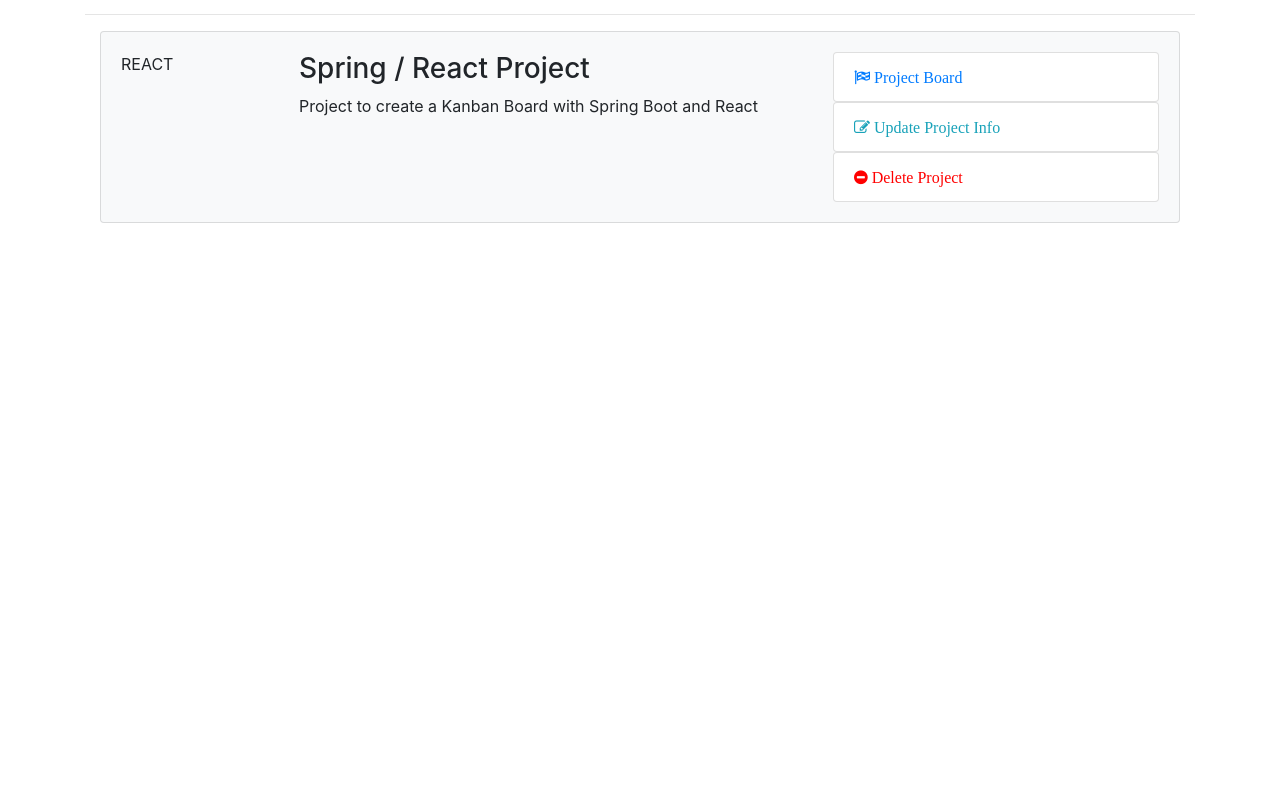
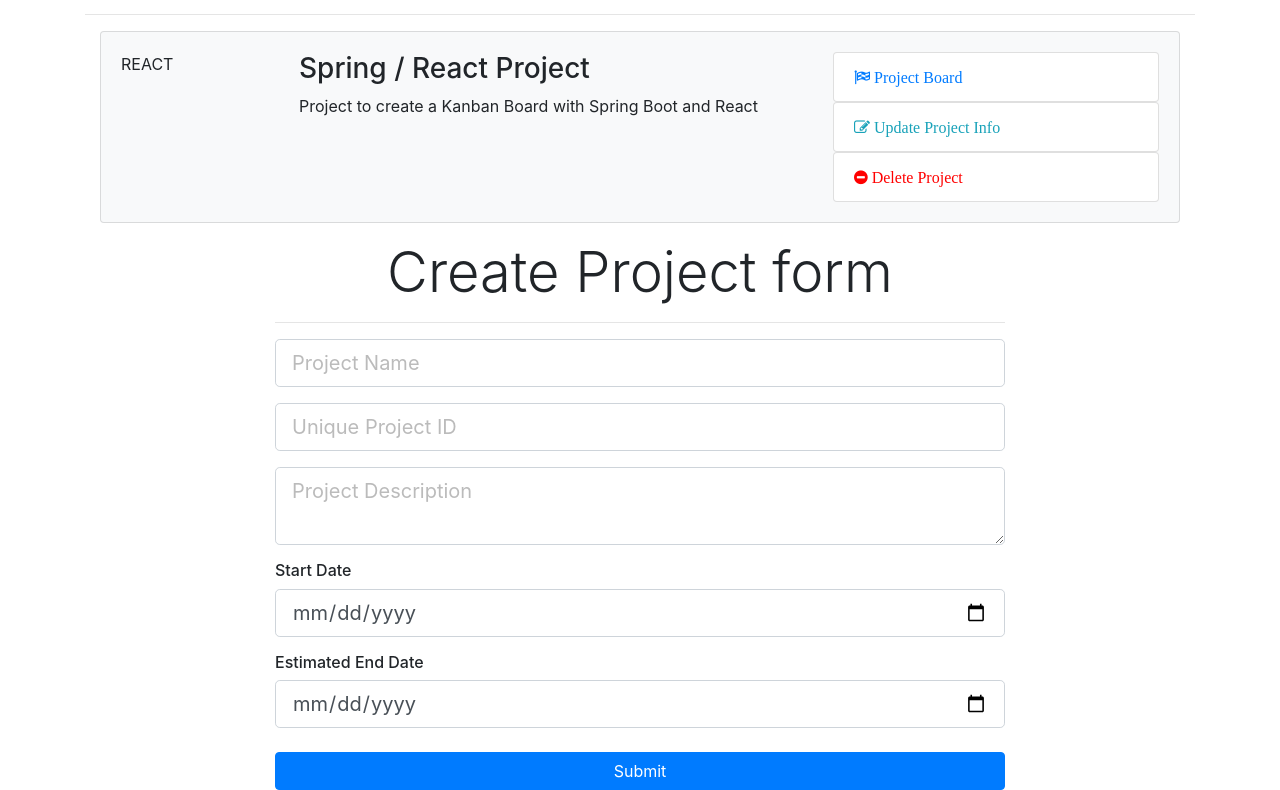
Before and after one commit to jimalman/PPMTool, a React (Create React App) app in the folder ppmtool-react-client/: page /addproject in a window 1280 px wide. Shown: the part 229-1019 px from the top of the page. Before the commit the page ends 800 px from the top, so only its background shows below. Built offline with nearby package versions, Linux system fonts and the light colour scheme.

Commit message:
Add project form

```diff
--- a/ppmtool-react-client/package.json
+++ b/ppmtool-react-client/package.json
@@ -6,6 +6,8 @@
     "bootstrap": "^4.2.1",
     "react": "^16.7.0",
     "react-dom": "^16.7.0",
+    "react-router": "^4.3.1",
+    "react-router-dom": "^4.3.1",
     "react-scripts": "2.1.3"
   },
   "scripts": {
--- a/ppmtool-react-client/src/components/App.js
+++ b/ppmtool-react-client/src/components/App.js
@@ -1,17 +1,22 @@
 import React, { Component } from "react";
 import "bootstrap/dist/css/bootstrap.min.css";
+import { BrowserRouter as Router, Route } from "react-router-dom";
+
 import "./App.css";
-
 import Dashboard from "./Dashboard";
 import Header from "./Layout/Header";
+import AddProject from "./Project/AddProject";
 
 export default class App extends Component {
   render() {
     return (
-      <div>
-        <Header />
-        <Dashboard />
-      </div>
+      <Router>
+        <div>
+          <Header />
+          <Route exact path="" component={Dashboard} />
+          <Route exact path="/addproject" component={AddProject} />
+        </div>
+      </Router>
     );
   }
 }
--- a/ppmtool-react-client/src/components/Dashboard.js
+++ b/ppmtool-react-client/src/components/Dashboard.js
@@ -1,5 +1,6 @@
 import React, { Component } from "react";
 import ProjectItem from "./Project/ProjectItem";
+import CreateProjectButton from "./Project/CreateProjectButton";
 
 class Dashboard extends Component {
   render() {
@@ -10,9 +11,7 @@ class Dashboard extends Component {
             <div className="col-md-12">
               <h1 className="display-4 text-center">Projects</h1>
               <br />
-              <a href="ProjectForm.html" className="btn btn-lg btn-info">
-                Create a Project
-              </a>
+              <CreateProjectButton />
               <br />
               <hr />
               <ProjectItem />
--- a/ppmtool-react-client/src/components/Layout/Header.js
+++ b/ppmtool-react-client/src/components/Layout/Header.js
@@ -1,13 +1,14 @@
 import React, { Component } from "react";
+import { Link } from "react-router-dom";
 
 class Header extends Component {
   render() {
     return (
       <nav className="navbar navbar-expand-sm navbar-dark bg-primary mb-4">
         <div className="container">
-          <a className="navbar-brand" href="Dashboard.html">
+          <Link to="" className="navbar-brand">
             Personal Project Management Tool
-          </a>
+          </Link>
           <button
             className="navbar-toggler"
             type="button"
--- /dev/null
+++ b/ppmtool-react-client/src/components/Project/AddProject.js
@@ -0,0 +1,107 @@
+import React, { Component } from "react";
+
+export default class AddProject extends Component {
+  constructor() {
+    super();
+
+    this.state = {
+      projectName: "",
+      projectIdentifier: "",
+      description: "",
+      startDate: "",
+      endDate: ""
+    };
+  }
+
+  onChange = e => {
+    this.setState({ [e.target.name]: e.target.value });
+  };
+
+  onSubmit = e => {
+    e.preventDefault();
+    const newProject = {
+      projectName: this.state.projectName,
+      projectIdentifier: this.state.projectIdentifier,
+      description: this.state.description,
+      startDate: this.state.startDate,
+      endDate: this.state.endDate
+    };
+    console.log(newProject);
+  };
+
+  render() {
+    return (
+      <div>
+        <div className="project">
+          <div className="container">
+            <div className="row">
+              <div className="col-md-8 m-auto">
+                <h5 className="display-4 text-center">Create Project form</h5>
+                <hr />
+                <form onSubmit={this.onSubmit}>
+                  <div className="form-group">
+                    <input
+                      type="text"
+                      className="form-control form-control-lg "
+                      placeholder="Project Name"
+                      name="projectName"
+                      value={this.state.projectName}
+                      onChange={this.onChange}
+                    />
+                  </div>
+                  <div className="form-group">
+                    <input
+                      type="text"
+                      className="form-control form-control-lg"
+                      placeholder="Unique Project ID"
+                      name="projectIdentifier"
+                      onChange={this.onChange}
+                      state={this.state.projectIdentifier}
+                    />
+                  </div>
+                  {
+                    // <!-- disabled for Edit Only!! remove "disabled" for the Create operation -->
+                  }
+                  <div className="form-group">
+                    <textarea
+                      className="form-control form-control-lg"
+                      placeholder="Project Description"
+                      name="description"
+                      value={this.state.description}
+                      onChange={this.onChange}
+                    />
+                  </div>
+                  <h6>Start Date</h6>
+                  <div className="form-group">
+                    <input
+                      type="date"
+                      className="form-control form-control-lg"
+                      name="startDate"
+                      value={this.state.startDate}
+                      onChange={this.onChange}
+                    />
+                  </div>
+                  <h6>Estimated End Date</h6>
+                  <div className="form-group">
+                    <input
+                      type="date"
+                      className="form-control form-control-lg"
+                      name="endDate"
+                      value={this.state.endDate}
+                      onChange={this.onChange}
+                    />
+                  </div>
+
+                  <input
+                    type="submit"
+                    className="btn btn-primary btn-block mt-4"
+                  />
+                </form>
+              </div>
+            </div>
+          </div>
+        </div>
+      </div>
+    );
+  }
+}
--- /dev/null
+++ b/ppmtool-react-client/src/components/Project/CreateProjectButton.js
@@ -0,0 +1,14 @@
+import React from "react";
+import { Link } from "react-router-dom";
+
+const CreateProjectButton = () => {
+  return (
+    <React.Fragment>
+      <Link to="/addproject" className="btn btn-lg btn-info">
+        Create a Project
+      </Link>
+    </React.Fragment>
+  );
+};
+
+export default CreateProjectButton;
```
Also changed, not shown: 1 other file (tests, documents, lock files or other folders).
